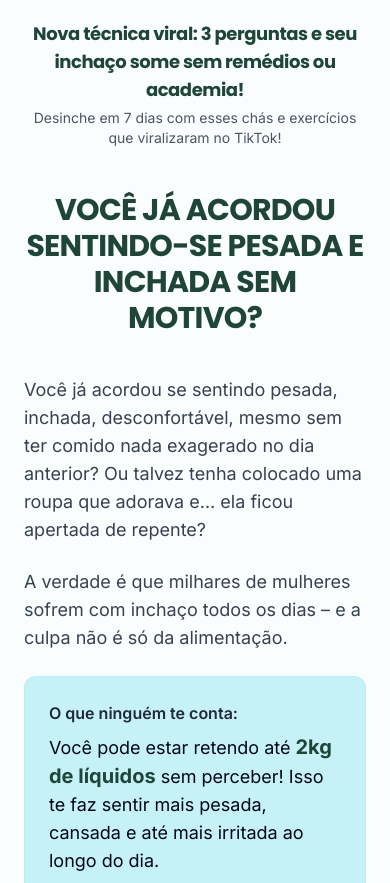
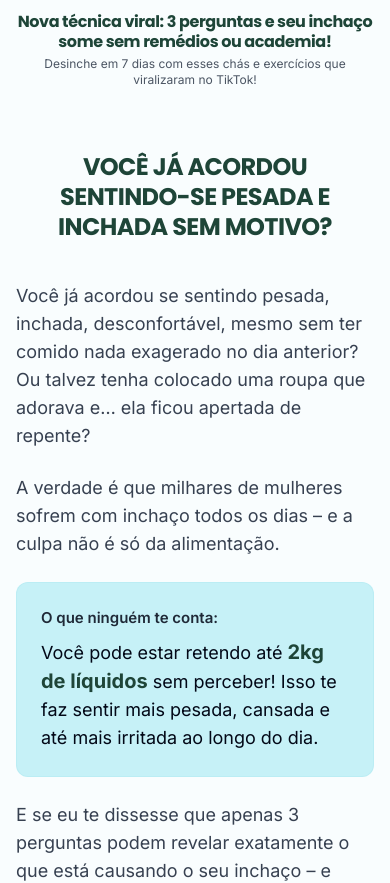
Before and after one commit to Minimalist03/desincha-facil, a React (Vite) app: page / in a window 390 px wide. Shown: the top 883 px of the page. Built offline with nearby package versions, Linux system fonts and the light colour scheme.

Commit message:
Optimize for mobile view
The prompt requests optimization for mobile viewing.

```diff
--- a/src/components/Header.tsx
+++ b/src/components/Header.tsx
@@ -21,16 +21,16 @@ const Header = () => {
     <header
       className={`fixed top-0 w-full z-50 transition-all duration-300 ${
         isScrolled
-          ? 'py-3 bg-white/90 backdrop-blur-md shadow-sm'
-          : 'py-5 bg-transparent'
+          ? 'py-2 bg-white/95 backdrop-blur-md shadow-md'
+          : 'py-3 bg-transparent'
       }`}
     >
-      <div className="max-w-7xl mx-auto px-6 md:px-8">
+      <div className="max-w-7xl mx-auto px-4 sm:px-6 md:px-8">
         <div className="text-center">
-          <h1 className="text-lg md:text-xl lg:text-2xl font-bold text-dark-green animate-fade-in">
+          <h1 className="text-base sm:text-lg md:text-xl lg:text-2xl font-bold text-dark-green animate-fade-in leading-tight">
             Nova técnica viral: 3 perguntas e seu inchaço some sem remédios ou academia!
           </h1>
-          <p className="text-sm md:text-base text-gray-600 mt-1 animate-fade-in-fast">
+          <p className="text-xs sm:text-sm md:text-base text-gray-600 mt-1 animate-fade-in-fast">
             Desinche em 7 dias com esses chás e exercícios que viralizaram no TikTok!
           </p>
         </div>
--- a/src/components/TestimonialCard.tsx
+++ b/src/components/TestimonialCard.tsx
@@ -13,19 +13,19 @@ const TestimonialCard = ({ name, age, text, className }: TestimonialCardProps) =
   return (
     <div
       className={cn(
-        "testimonial-card scroll-reveal",
+        "testimonial-card scroll-reveal px-5 py-6 mb-4 sm:mb-0",
         className
       )}
     >
       <span className="testimonial-quote">"</span>
       <div className="pt-5 pb-2">
-        <p className="text-gray-700 italic relative z-10">{text}</p>
+        <p className="text-gray-700 italic relative z-10 text-sm sm:text-base">{text}</p>
       </div>
       <div className="mt-4 flex items-center justify-between">
         <div>
-          <p className="font-semibold text-dark-green">{name}, {age} anos</p>
+          <p className="font-semibold text-dark-green text-sm sm:text-base">{name}, {age} anos</p>
         </div>
-        <div className="h-1 w-12 bg-dark-green rounded-full"></div>
+        <div className="h-1 w-10 sm:w-12 bg-dark-green rounded-full"></div>
       </div>
     </div>
   );
--- a/src/index.css
+++ b/src/index.css
@@ -1,3 +1,4 @@
+
 @import url('https://fonts.googleapis.com/css2?family=Inter:wght@300;400;500;600;700&family=Poppins:wght@400;500;600;700;800&display=swap');
 
 @tailwind base;
@@ -109,11 +110,11 @@
 
 @layer components {
   .section-container {
-    @apply max-w-[1200px] mx-auto px-6 md:px-8 py-20 overflow-hidden;
+    @apply max-w-[1200px] mx-auto px-4 sm:px-6 md:px-8 py-12 sm:py-16 md:py-20 overflow-hidden;
   }
 
   .section-title {
-    @apply text-3xl md:text-4xl lg:text-5xl font-bold mb-6 text-center uppercase font-display tracking-tight;
+    @apply text-2xl sm:text-3xl md:text-4xl lg:text-5xl font-bold mb-4 sm:mb-6 text-center uppercase font-display tracking-tight leading-tight;
   }
 
   .highlight-text {
@@ -137,11 +138,11 @@
   }
 
   .testimonial-quote {
-    @apply text-5xl text-mint/30 absolute -top-2 left-4;
+    @apply text-4xl sm:text-5xl text-mint/30 absolute -top-2 left-2 sm:left-4;
   }
 
   .testimonial-card {
-    @apply bg-white rounded-2xl p-6 shadow-lg relative border border-mint/10 transition-all duration-300;
+    @apply bg-white rounded-2xl p-5 sm:p-6 shadow-lg relative border border-mint/10 transition-all duration-300;
   }
 
   .testimonial-card:hover {
@@ -163,6 +164,12 @@
 
 html {
   scroll-behavior: smooth;
+  -webkit-tap-highlight-color: transparent;
+}
+
+/* Touch-optimized classes */
+button, a, [role="button"] {
+  @apply touch-manipulation;
 }
 
 /* Scroll reveal animation */
@@ -176,3 +183,23 @@ html {
   opacity: 1;
   transform: translateY(0);
 }
+
+/* Better readable font size for mobile - base text */
+body {
+  @apply text-[15px] sm:text-base;
+}
+
+/* Optimize for mobile view */
+@media (max-width: 640px) {
+  .section-container {
+    @apply py-10;
+  }
+
+  h2 {
+    @apply leading-tight;
+  }
+
+  .testimonial-card {
+    @apply mb-4;
+  }
+}
```
